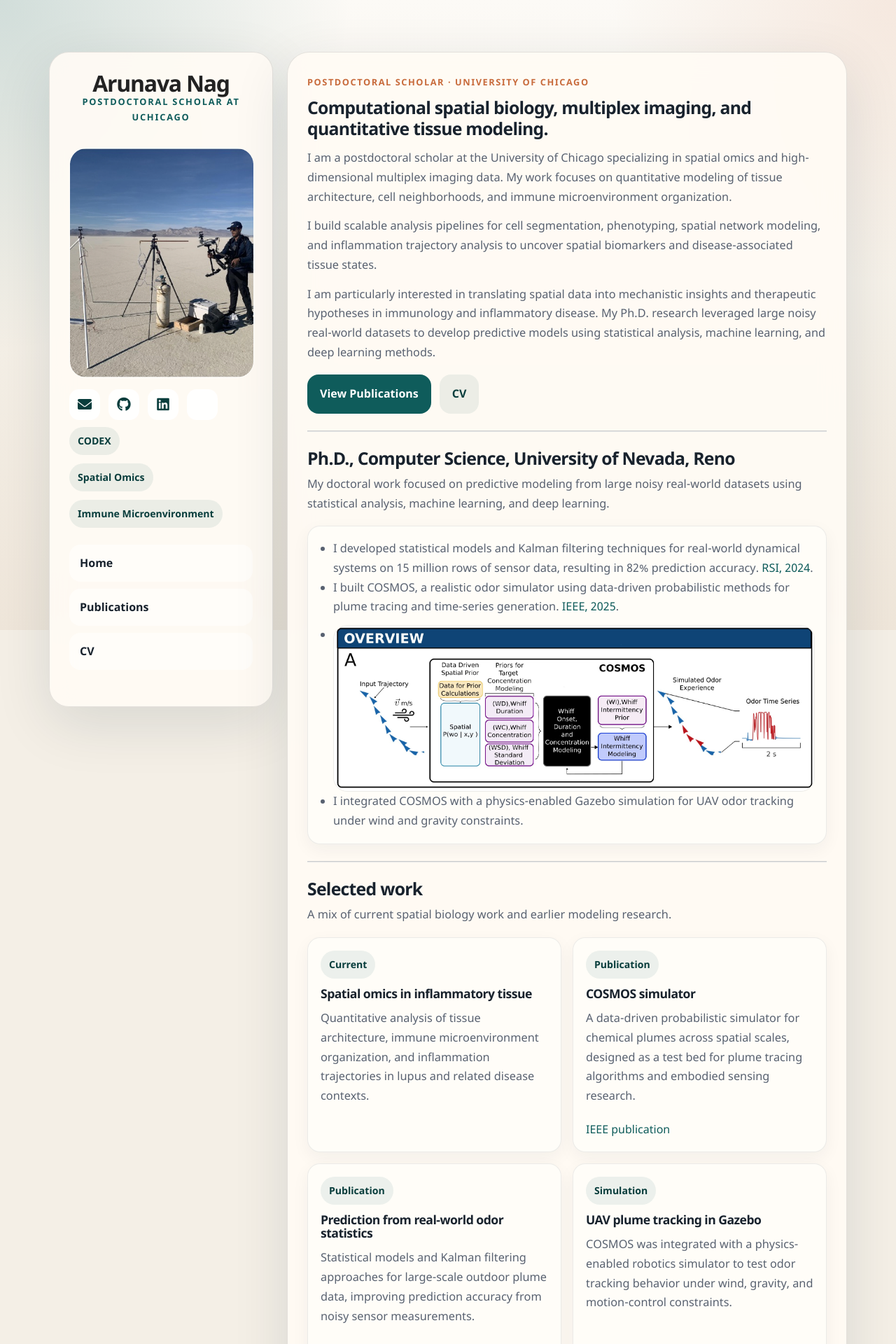
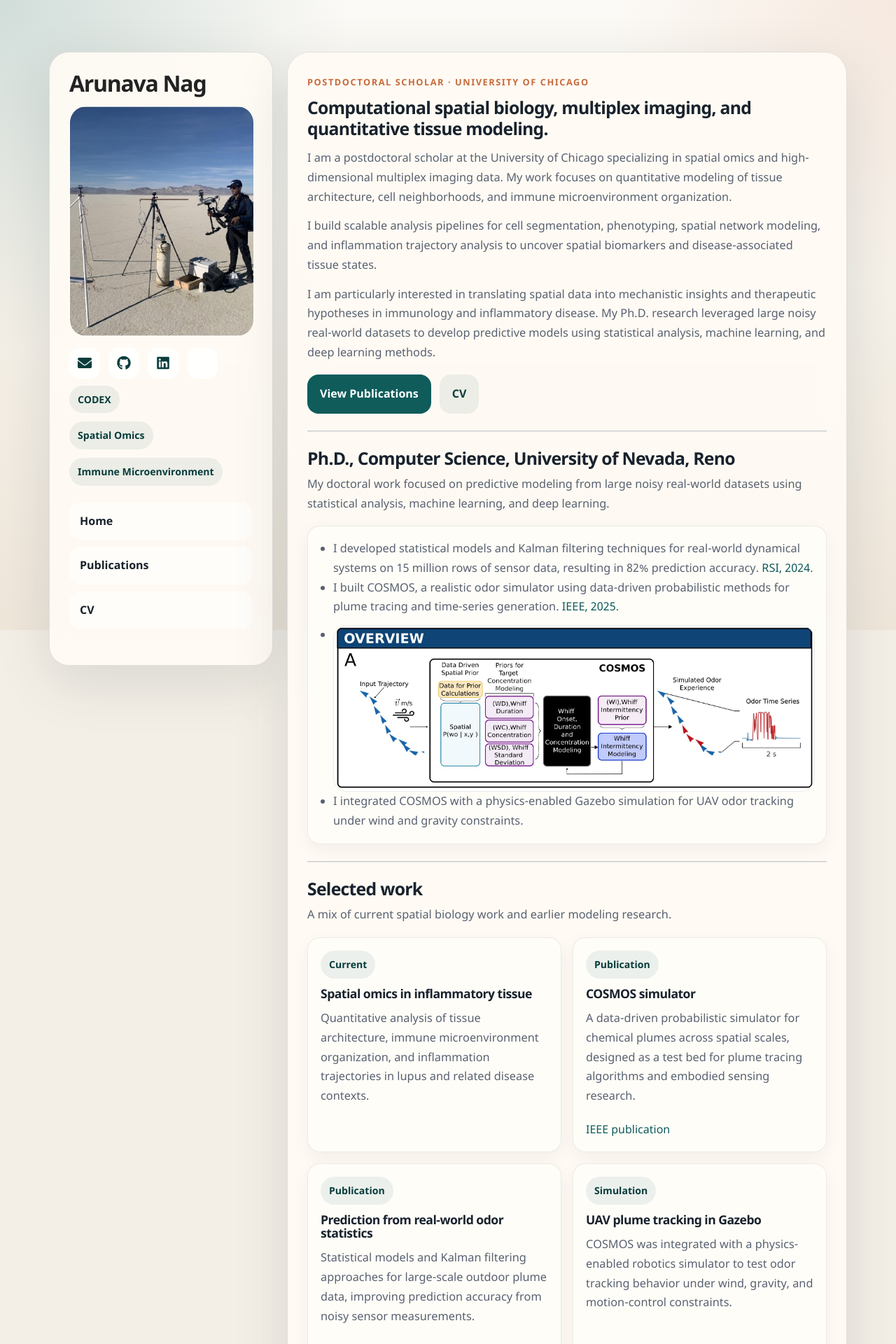
Before and after one commit to arunavanag591/mypage, a Jekyll site: the page built from index.md, in a window 1280 px wide. Shown: the top 1920 px of the page at 70% size. Built offline with Jekyll 4.4.1, drawn with Linux system fonts in a browser that asks for light colours; a style sheet for code colours, icons or effects is not loaded.

```diff
--- a/_layouts/default.html
+++ b/_layouts/default.html
@@ -17,7 +17,6 @@
       <aside class="site-sidebar">
         <a class="brand-lockup" href="{{ "/" | absolute_url }}">
           <h1>{{ site.title | default: site.github.repository_name }}</h1>
-          <span class="brand-kicker">Postdoctoral Scholar at UChicago</span>
         </a>
 
         {% if site.logo %}
--- a/assets/css/style.scss
+++ b/assets/css/style.scss
@@ -75,7 +75,7 @@
   color: inherit;
   text-decoration: none;
   display: block;
-  text-align: center;
+  text-align: left;
 }
 
 .brand-kicker {
@@ -98,7 +98,7 @@
 .profile-photo {
   display: block;
   width: 100%;
-  margin: 24px 0 16px;
+  margin: 16px 0 16px;
   border-radius: 24px;
   aspect-ratio: 4 / 5;
   object-fit: cover;
```
